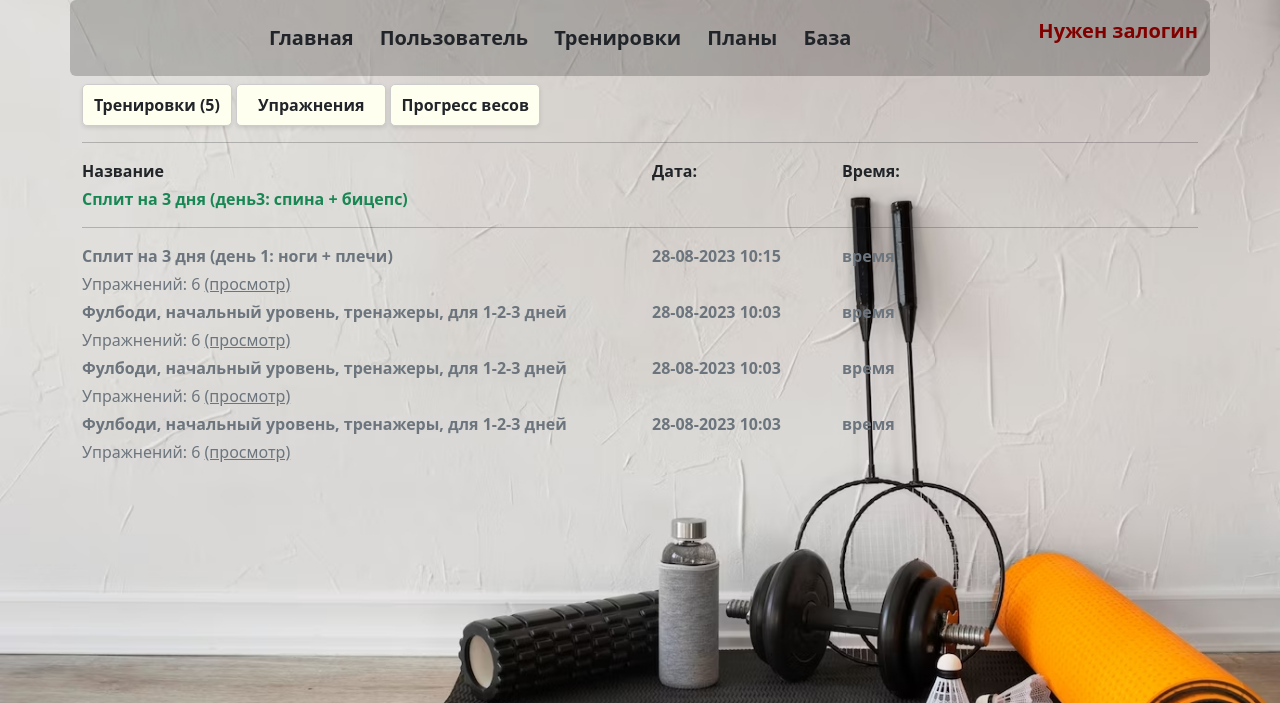
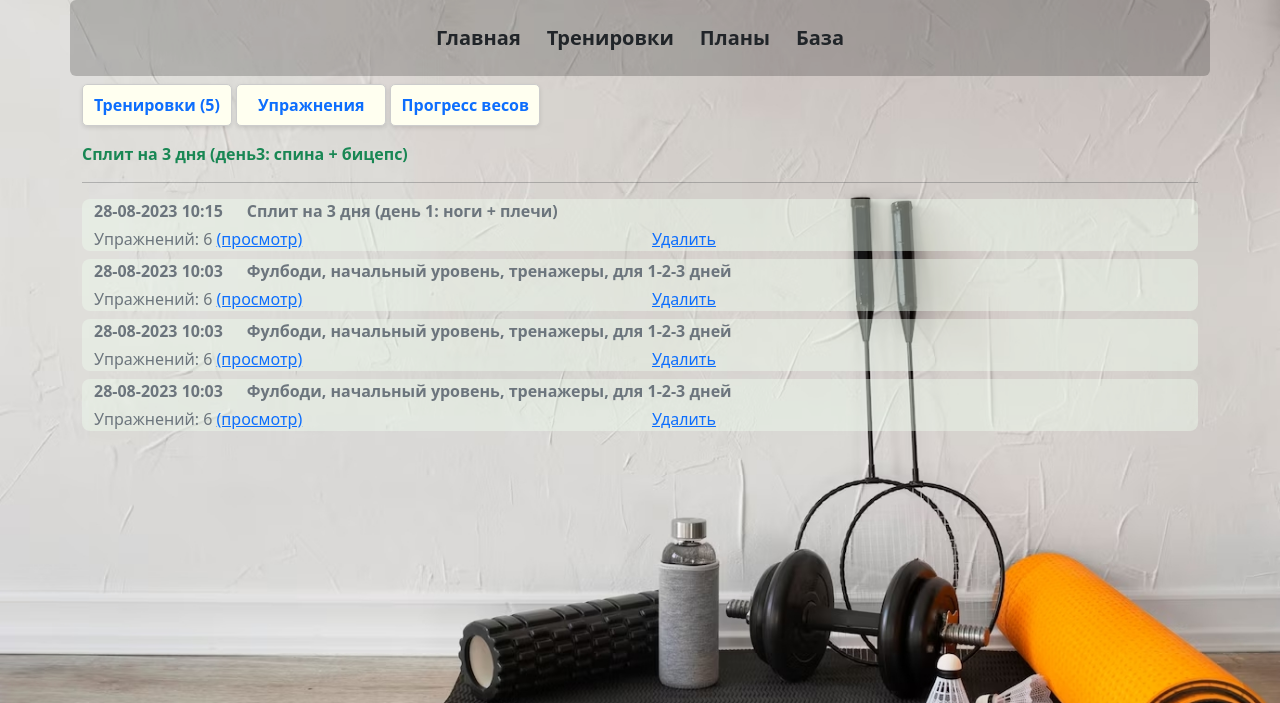
Before and after one commit to takura2012/flask_app_fit, a Flask app: page /statistics in a window 1280 px wide. Shown: the top 703 px of the page. Run offline with Flask 3, Linux system fonts and the light colour scheme; a user stored in the database is signed in; data comes from the database, SQL or seed files in the repository; both versions use the stored data as it was after the commit; some libraries are stand-ins or nearby versions.

Commit message:
работа над статистикой. нужно сделать вывод по упражнениям, частично сделано

```diff
--- a/_models.py
+++ b/_models.py
@@ -78,7 +78,7 @@ class Training(db.Model):
     name = db.Column(db.String(50), nullable=False)
 
     exercises = relationship('Exercise', secondary='training_exercises', overlaps="trainings")
-    user_trainings = relationship('UserTraining', back_populates='training')
+    user_trainings = relationship('UserTraining', back_populates='training', cascade='all, delete-orphan')
     plans = relationship('Plan', secondary='plan_trainings', back_populates='trainings')
 
     def __repr__(self):
--- a/main.py
+++ b/main.py
@@ -1,6 +1,7 @@
 from flask import Flask, render_template, url_for, request, redirect, session, flash
 from flask_migrate import Migrate
 from flask_sqlalchemy import SQLAlchemy
+from collections import Counter
 import json
 import config
 from _models import Exercise, Muscle, ExerciseMuscle, db, User, Plan, TrainingExercise, \
@@ -118,7 +119,7 @@ def list_edit(counters):
                 if any(sublist for sublist in form_list if sublist):
                     index_dict['filter_list'] += form_list
 
-            print(index_dict['filter_list'])
+            # print(index_dict['filter_list'])
 
             exercise.filters = index_dict['filter_list']
 
@@ -136,7 +137,7 @@ def list_edit(counters):
                     ExMus = ExerciseMuscle(exercise_id = exercise.exercise_id, muscle_id = muscle.muscle_id, percent = percent)
                     # добавляю его в список
                     exercise_muscles.append(ExMus)
-                    print(f'Упражнение id: {ExMus.exercise_id} - {muscle.muscle_name} (id:{ExMus.muscle_id}) - на {ExMus.percent}%')
+                    # print(f'Упражнение id: {ExMus.exercise_id} - {muscle.muscle_name} (id:{ExMus.muscle_id}) - на {ExMus.percent}%')
 
             try:
                 # сливаю список объектов ExerciseMuscle в базу, которая ранее была очищена
@@ -610,7 +611,7 @@ def logic_exclude(ex_id):
     selected_result = session.get('selected_result', [])
     max_effort = session.get('max_effort', [])
     targets_list = session.get('targets_list', [])
-    print(excluded)
+    # print(excluded)
     return redirect(url_for('logic'))
 
 
@@ -642,23 +643,23 @@ def migration_new():
         except Exception as e:
             return f'<h2>Ошибка: {str(e)}</h2>'
 
-# ------------------------------------------------USER----------------------------------------------------------------
+# ------------------------------------------------TRAINING-PROGRESS----------------------------------------------------------------
 
-@app.route('/users_center', methods=['POST', 'GET'])
-def users_center():
+@app.route('/current_train', methods=['POST', 'GET'])
+def current_train():
 
     current_user_name = session.get('current_user_name', 'Guest')
 
     current_user = User.query.filter_by(name=current_user_name).first()
 
     if not current_user:
-        return render_template('users_center.html')
+        return render_template('current_train.html')
 
     all_user_trains = get_user_trains(current_user)
     current_train = get_user_assigned_train(current_user)
 
     if not current_train:
-        return render_template('users_center.html', current_user=current_user)
+        return render_template('current_train.html', current_user=current_user)
 
     current_train_exlist = []
     for exercise in current_train.exercises:
@@ -672,7 +673,7 @@ def users_center():
                                                                       ).first()
         current_train_exlist.append([exercise.name, user_training_exercise.sets, user_training_exercise.repetitions, user_training_exercise.weight, user_training_exercise.completed])
 
-    return render_template('users_center.html', current_user=current_user, current_train=current_train, current_train_exlist=current_train_exlist)
+    return render_template('current_train.html', current_user=current_user, current_train=current_train, current_train_exlist=current_train_exlist)
 
 
 @app.route('/assign_training/<int:plan_id>')
@@ -695,7 +696,7 @@ def user_complete_train(train_id):
         current_user_name = session['current_user_name']
     except:
         flash('Ошибка в определении пользователя (в сессии нет пользователя)')
-        return redirect(url_for('users_center'))
+        return redirect(url_for('current_train'))
     user = User.query.filter_by(name=current_user_name).first()
 
     res = set_train_complete(user.id, train_id)
@@ -718,8 +719,9 @@ def train_progress_start():
         user_training_exercise = UserTrainingExercise.query.filter_by(user_training_id=user_training.id, completed=False).first()
 
         exercise = Exercise.query.get(user_training_exercise.exercise_id)
+        previous_weight = find_prev_weight(exercise.exercise_id, user_id)
 
-    return render_template('current_exercise.html', exercise=exercise, user_training=user_training, user_training_exercise=user_training_exercise)
+    return render_template('current_exercise.html', exercise=exercise, previous_weight=previous_weight, user_training=user_training, user_training_exercise=user_training_exercise)
 
 
 @app.route('/train_progress_next', methods=['POST', 'GET'])
@@ -829,7 +831,22 @@ def statistics():
 
 
 
-    return render_template('statistics.html', uncompleted_trainings=uncompleted_trainings, completed_trainings=completed_trainings)
+    return render_template('statistics.html', uncompleted_trainings=uncompleted_trainings, completed_trainings=completed_trainings, user=user)
+
+
+@app.route('/statistics/delete/<int:user_training_id>')
+def statistic_delete(user_training_id):
+
+    user_training = UserTraining.query.get(user_training_id)
+    db.session.delete(user_training)
+
+    try:
+        db.session.commit()
+    except:
+        db.session.rollback()
+        return 'Ошибка: не удалось удалить тренировку'
+
+    return redirect('/statistics')
 
 
 @app.route('/statistics/details/<int:user_training_id>')
@@ -845,8 +862,27 @@ def statistic_details(user_training_id):
         weight = ute.weight
         finish_data.append({'ex_id': ex_id, 'ex_name': ex_name, 'ex_skipped': ex_skipped, 'weight': weight})
 
-    print(finish_data)
+    # print(finish_data)
     return render_template('training_finished.html', finish_data=finish_data)
+
+
+@app.route('/statistics/exercises', methods=['POST', 'GET'])
+def statistics_exercises():
+
+    if request.method == 'POST':
+        # взял с формы ИД юзера
+        user_id = request.form.get('user_id')
+
+        # функция преобразует в словарь {ex_id:count_in, ...}
+        # counts = Counter(exercises)
+
+        # сортировка sorted(iterable, key=key, reverse=reverse) key это функция,
+        # lambda - анонимная название для элемента counts.items(), который передается в функцию
+        # sorted_counts = dict(sorted(counts.items(), key=lambda item: item[1], reverse=True))
+
+        exercises_struct = get_exercise_statistics(user_id)
+
+    return render_template('statistics_exercises.html', exercises_struct=exercises_struct)
 
 
 if __name__ == '__main__':
--- a/static/css/main.css
+++ b/static/css/main.css
@@ -102,3 +102,7 @@ body {
     min-height: 300px;
     width: 100%;
 }
+
+.background-custom-light {
+    background-color: rgba(240,255,240, 0.4);
+}
--- a/templates/base.html
+++ b/templates/base.html
@@ -16,18 +16,12 @@
         <header class="d-flex py-3 mb-2 fs-5 fw-semibold" >
             <ul class="nav nav-pills flex-grow-1 justify-content-center">
                 <li class="nav-item"><a href="/" class="fs-5 fw-semibold btn">Главная</a></li>
-                <li class="nav-item"><a href="/users_center" class="fs-5 fw-semibold btn">Пользователь</a></li>
                 <li class="nav-item"><a href="/new_train" class="fs-5 fw-semibold btn">Тренировки</a></li>
                 <li class="nav-item"><a href="/plans_all" class="fs-5 fw-semibold btn">Планы</a></li>
                 <li class="nav-item"><a href="/migration" class="fs-5 fw-semibold btn">База</a></li>
             </ul>
             <div class="fs-6 text-start text-dark">
-                {% if current_user %}
-                    {{current_user.name}} <br>
-                    {{current_user.email}} <br>
-                {% else %}
-                    <span class="fs-5 text-dark-red fw-semibold">Нужен залогин</span>
-                {% endif %}
+
             </div>
         </header>
 
--- a/templates/index.html
+++ b/templates/index.html
@@ -9,10 +9,10 @@
 
 
 <div class="center-block mb-2">
-    <a href="/users_center" class="index-div fs-4 fw-semibold link-underline link-underline-opacity-0 position-relative">
+    <a href="/current_train" class="index-div fs-4 fw-semibold link-underline link-underline-opacity-0 position-relative">
     Начать тренировку
         {% if uncompleted_user_trainings|length >0 %}
-        <span class="position-absolute top-0 start-100 translate-middle badge rounded-pill bg-success">
+        <span class="position-absolute top-0 start-100 translate-middle badge rounded-pill bg-success text-warning">
              {{ uncompleted_user_trainings|length }}
         </span>
         {% endif %}
--- a/templates/statistics.html
+++ b/templates/statistics.html
@@ -5,41 +5,25 @@
 
 {% block body %}
 {% include "/modals/flash_mess.html" %}
+<form action="/statistics/exercises" method="post">
+<a href="/statistics" class="statistics-btn d-inline-flex p-2 fw-bold fs-6 link-underline link-underline-opacity-0">
+    Тренировки ({{ completed_trainings|length + uncompleted_trainings|length }})
+</a>
 
-<div class="statistics-btn d-inline-flex p-2 fw-bold fs-6">
-    Тренировки ({{ completed_trainings|length + uncompleted_trainings|length }})
-</div>
-<div class="statistics-btn d-inline-flex p-2 fw-bold fs-6">
-    Упражнения
-</div>
-<div class="statistics-btn d-inline-flex p-2 fw-bold fs-6">
+    <input type="submit" class="statistics-btn d-inline-flex p-2 fw-bold text-primary fs-6 link-underline link-underline-opacity-0" value="Упражнения">
+    <input type="hidden" name="user_id" value="{{user.id}}">
+
+
+<a href="#" class="statistics-btn d-inline-flex p-2 fw-bold fs-6 link-underline link-underline-opacity-0">
     Прогресс весов
-</div>
-<hr>
-<div class="row mb-1 text-dark fw-bold">
-<div class="col-6">
-    Название
-</div>
-<div class="col-2">
-Дата:
-</div>
-    <div class="col-2">
-Время:
-    </div>
-    <div class="col"></div>
+</a>
+</form>
 
-</div>
 
 {% for ut in uncompleted_trainings %}
-<div class="row mb-1 text-success fw-semibold">
-<div class="col-6">
+<div class="row mt-3 text-success fw-semibold">
+<div class="col">
     {{ ut[0].name }}
-</div>
-<div class="col-2">
-
-</div>
-    <div class="col">
-
 </div>
 
 </div>
@@ -47,23 +31,26 @@
 <hr>
 
 {% for ct in completed_trainings %}
+<div class="container mb-2 background-custom-light rounded-3">
+
+
     <div class="row mb-1 text-secondary fw-semibold">
-<div class="col-6">
+        <div class="col col-md-auto">
+            {{ct[3]}}
+        </div>
+        <div class="col">
             {{ ct[0].name }}
         </div>
-<div class="col-2">
-    {{ct[3]}}
-</div>
-    <div class="col-2">
-время
-    </div>
-    <div class="col"></div>
     </div>
     <div class="row mb-1 text-secondary">
         <div class="col">
-        Упражнений: {{ct[2]}} <a href="/statistics/details/{{ct[1]}}" class="text-secondary">(просмотр)</a>
+            Упражнений: {{ct[2]}} <a href="/statistics/details/{{ct[1]}}" >(просмотр)</a>
         </div>
 
+        <div class="col">
+            <a href="/statistics/delete/{{ct[1]}}">Удалить</a>
+        </div>
+    </div>
 </div>
 {% endfor %}
 
```
Also changed, not shown: _logic.py (+47 -2 lines), templates/current_exercise.html (+3 -7 lines), templates/statistics_exercises.html (added, +16 -0 lines), templates/training_finished.html (+33 -5 lines), instance/fitness.db, templates/current_train.html (renamed from templates/users_center.html). Lines whose indentation alone changed are shown as unchanged.
